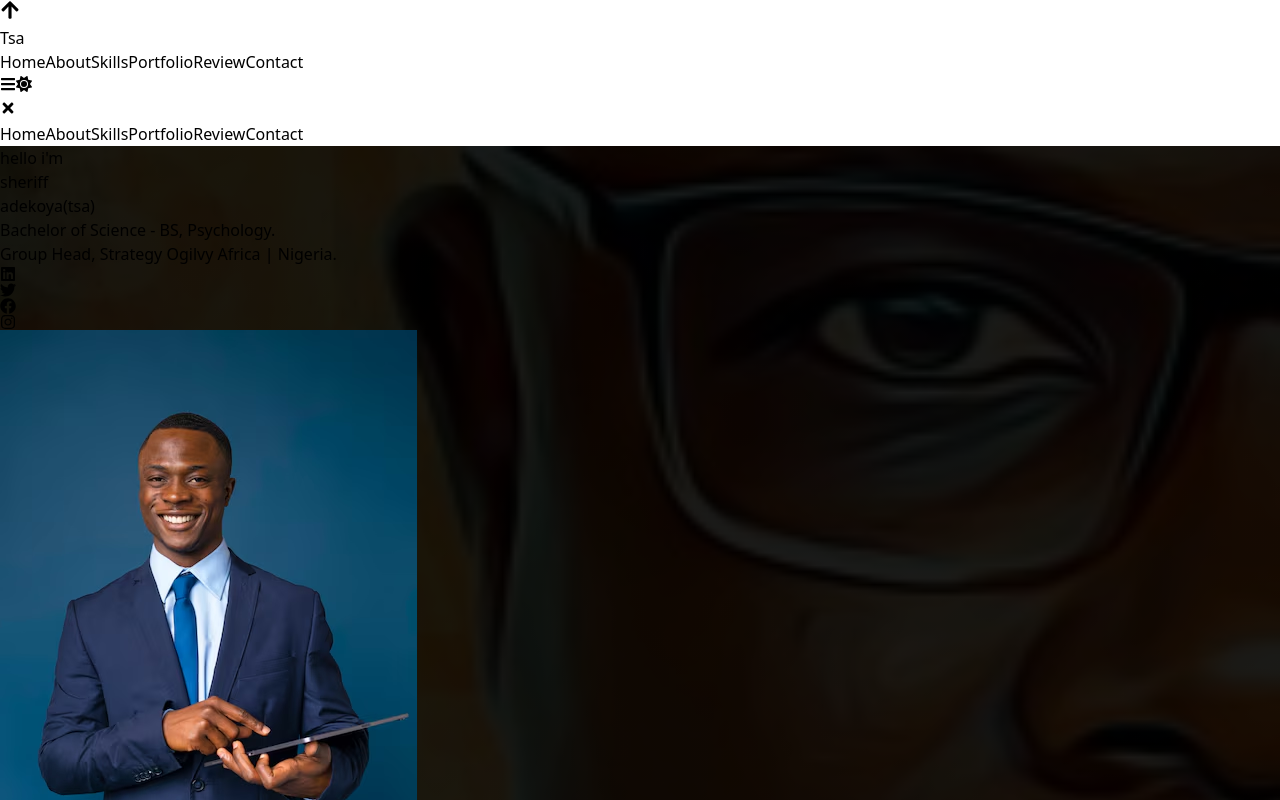
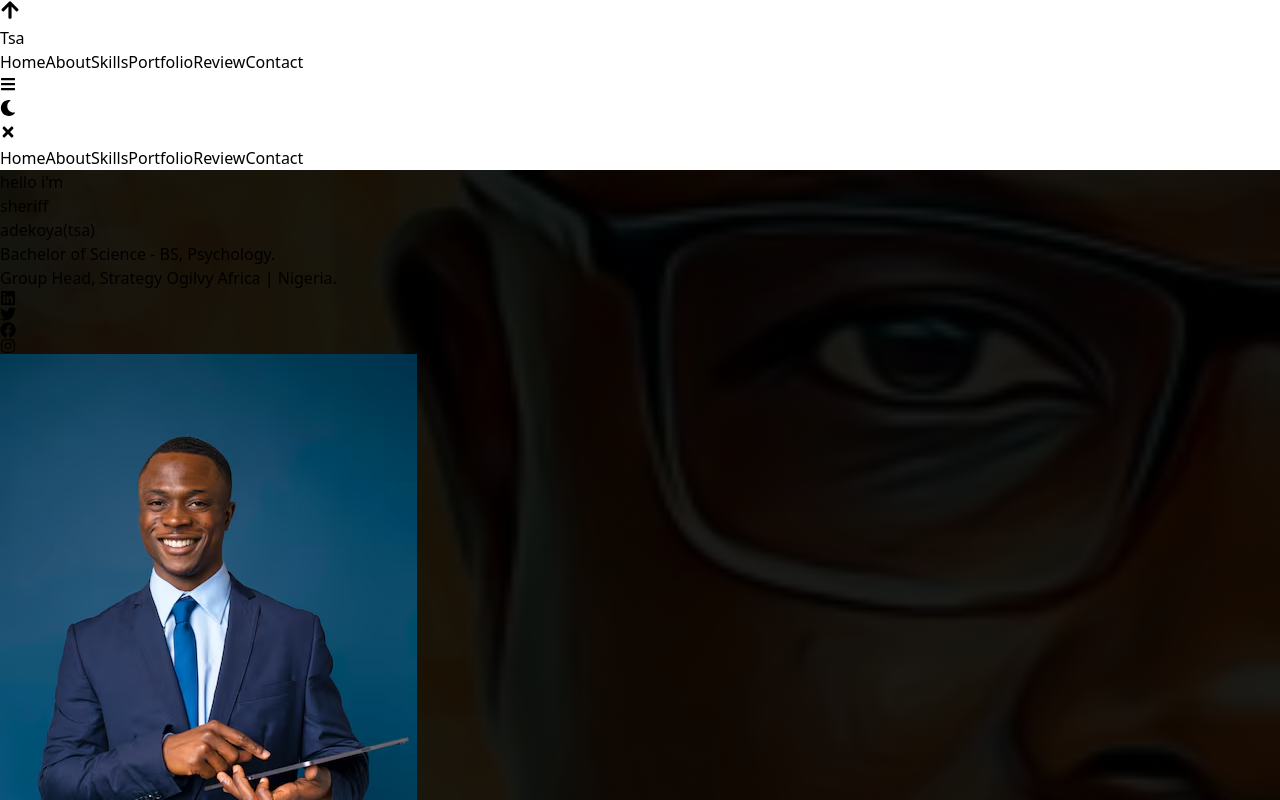
Before and after one commit to GAMSH655/TSA, a React (Vite) app: page / in a window 1280 px wide. Shown: the top 800 px of the page. Built offline with nearby package versions, Linux system fonts and the light colour scheme.

Commit message:
light and dark mode

```diff
--- a/src/App.jsx
+++ b/src/App.jsx
@@ -7,9 +7,11 @@ import Experiences from './Components/Experiences'
 import Review from "./Components/Review"
 import Contact from './Components/Contact'
 import Scroll from './Hooks/Sroll'
+import { ThemeProvider } from './Contexts/ThemeContext'
 const App = () => {
   return (
     <>
+    <ThemeProvider>
     <Scroll/>
        <Header/>
        <Hero/>
@@ -18,6 +20,8 @@ const App = () => {
        <Experiences/>
        < Review/>
        <Contact/>
+    </ThemeProvider>
+
     </>
   )
 }
--- a/src/Components/Header.jsx
+++ b/src/Components/Header.jsx
@@ -1,7 +1,7 @@
 import React, { useState } from "react";
 import { FaBars, FaTimes } from "react-icons/fa";
 import { FaSun } from "react-icons/fa6";
-
+import ToggleButton from "../Contexts/ToggleButton";
 const Header = () => {
     const [openNav, setOpenNav] = useState(false);
     const handleNav = () => {
@@ -18,7 +18,7 @@ const Header = () => {
         ];
 
     return (
-        <div className="sticky top-0 w-full bg-white shadow-md z-50  max-w-[1200px] mx-auto" id="home">
+        <div className="sticky top-0 w-full bg-white shadow-md z-50  " id="home">
             <div className="flex justify-between p-4">
                 <h3 className="font-bold text-5xl uppercase">Tsa</h3>
                 <div className="hidden md:flex space-x-4">
@@ -35,9 +35,7 @@ const Header = () => {
                 <button className="md:hidden" onClick={handleNav}>
                        <FaBars className="text-2xl" />
                 </button>
-                <button className="">
-                       <FaSun className="text-2xl" />
-                </button>
+                <ToggleButton />
             </div>
 
             {/* Mobile Navigation (absolute overlay) */}
--- /dev/null
+++ b/src/Contexts/ThemeContext.jsx
@@ -0,0 +1,31 @@
+import React, { createContext, useState, useContext ,useEffect } from "react";
+
+const ThemeContext = createContext(); // ✅ Fix: Correctly initialize context
+
+const ThemeProvider = ({ children }) => {
+  const [darkMode, setDarkMode] = useState(false);
+
+  const toggleTheme = () => {
+    setDarkMode((prev) => !prev);
+  };
+  useEffect(() => {
+    document.body.classList.add("transition-colors", "duration-500");
+    if (darkMode) {
+      document.body.classList.add("bg-black", "text-white");
+    } else {
+      document.body.classList.remove("bg-black", "text-white");
+    }
+  }, [darkMode]);
+
+
+  return (
+    <ThemeContext.Provider value={{ darkMode, toggleTheme }}>
+      {children}
+    </ThemeContext.Provider>
+  );
+};
+
+export { ThemeContext, ThemeProvider }; // ✅ Fix: Correct export syntax
+
+// Custom Hook for easier access
+export const useTheme = () => useContext(ThemeContext);
--- /dev/null
+++ b/src/Contexts/ToggleButton.jsx
@@ -0,0 +1,21 @@
+import React, { useContext } from "react";
+import { FaSun, FaMoon } from "react-icons/fa";
+import { ThemeContext } from "../Contexts/ThemeContext"; // ✅ Ensure correct import
+
+const ToggleButton = () => {
+  const { darkMode, toggleTheme } = useContext(ThemeContext); // ✅ Correct function name
+
+  return (
+    <div>
+      <button onClick={toggleTheme} className="cursor-pointer p-2">
+        {darkMode ? (
+          <FaSun className="inline m-2 text-yellow-500" />
+        ) : (
+          <FaMoon className="inline m-2 text-gray-800" />
+        )}
+      </button>
+    </div>
+  );
+};
+
+export default ToggleButton;
```
